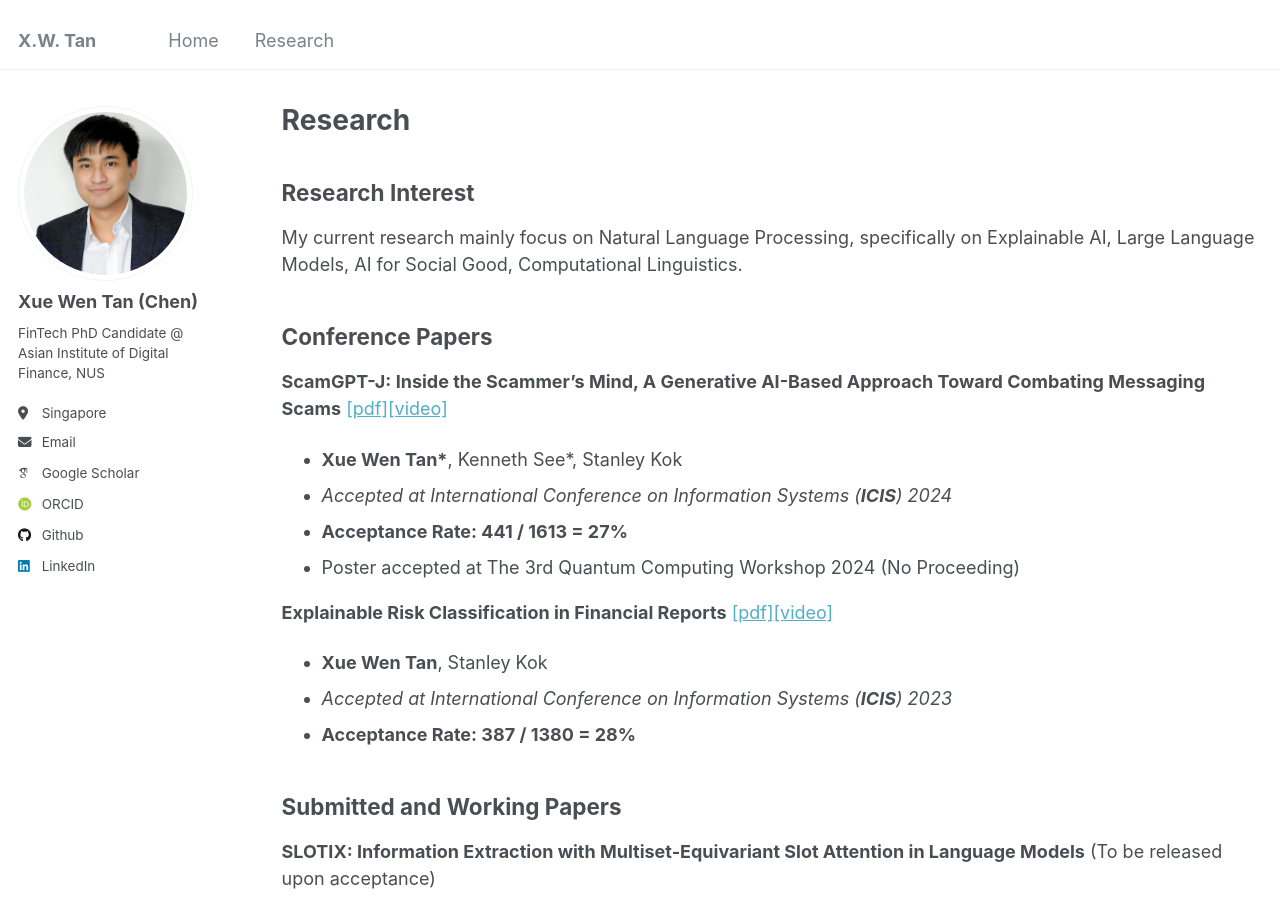
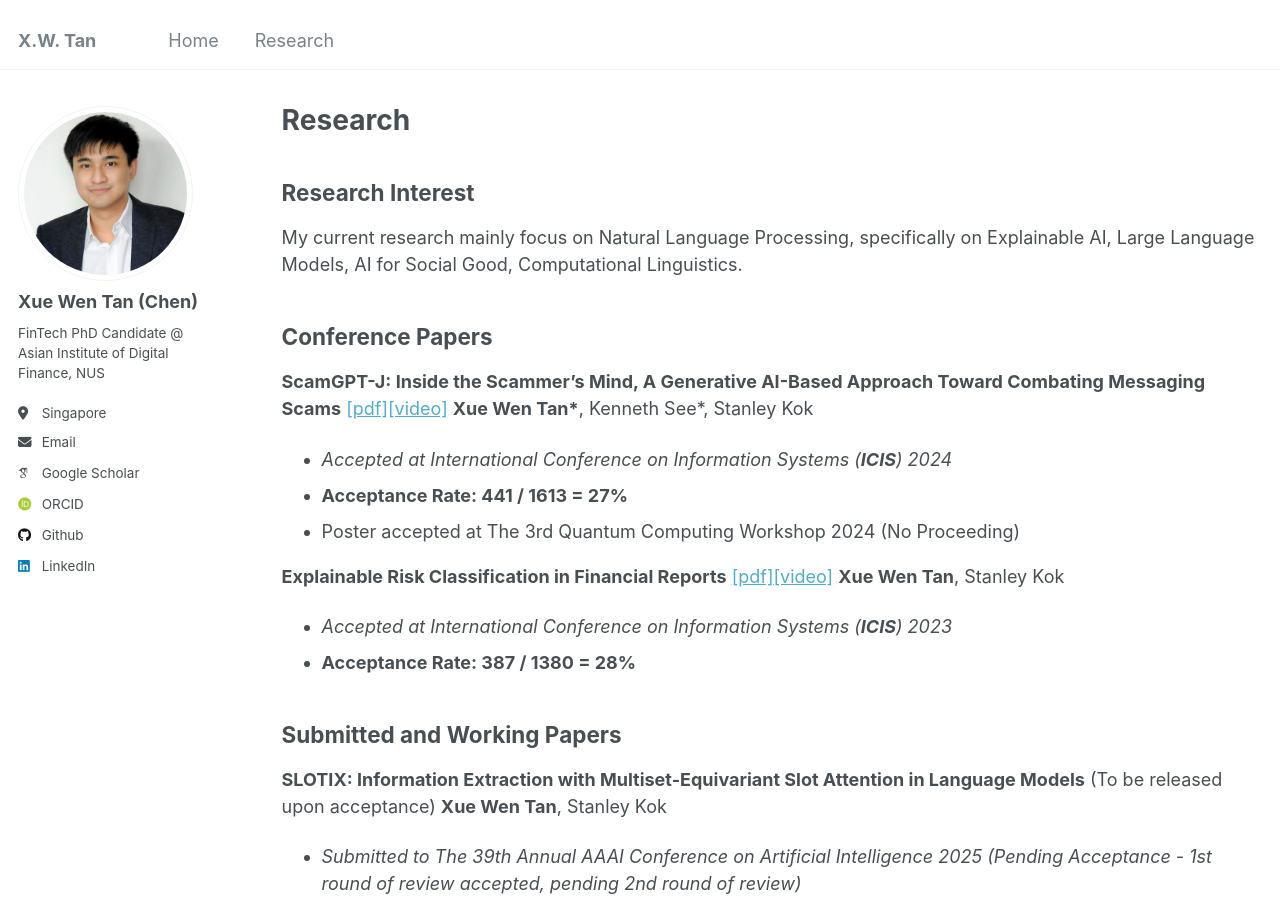
Before and after one commit to Chen-XueWen/Chen-XueWen.github.io, a Jekyll site: the page built from _pages/publications.md, in a window 1280 px wide and 900 px high. Built offline with Jekyll 4.4.1, drawn with Linux system fonts in a browser that asks for light colours; some web fonts are replaced.

```diff
--- a/_pages/publications.md
+++ b/_pages/publications.md
@@ -9,19 +9,19 @@ My current research mainly focus on Natural Language Processing, specifically on
 
 ## Conference Papers
 **ScamGPT-J: Inside the Scammer’s Mind, A Generative AI-Based Approach Toward Combating Messaging Scams** [[pdf]](https://arxiv.org/abs/2412.13528)[[video]](https://aisel.aisnet.org/icis2024/humtechinter/humtechinter/14/)
-  - **Xue Wen Tan\***, Kenneth See\*, Stanley Kok
+**Xue Wen Tan\***, Kenneth See\*, Stanley Kok
   - *Accepted at International Conference on Information Systems (**ICIS**) 2024*
   - **Acceptance Rate: 441 / 1613 = 27%**
   - Poster accepted at The 3rd Quantum Computing Workshop 2024 (No Proceeding)
 
 **Explainable Risk Classification in Financial Reports** [[pdf]](https://arxiv.org/abs/2405.01881)[[video]](https://aisel.aisnet.org/icis2023/blockchain/blockchain/3/)
-  - **Xue Wen Tan**, Stanley Kok
+**Xue Wen Tan**, Stanley Kok
   - *Accepted at International Conference on Information Systems (**ICIS**) 2023*
   - **Acceptance Rate: 387 / 1380 = 28%**
 
 ## Submitted and Working Papers
 **SLOTIX: Information Extraction with Multiset-Equivariant Slot Attention in Language Models** (To be released upon acceptance)
-  - **Xue Wen Tan**, Stanley Kok
+**Xue Wen Tan**, Stanley Kok
   - *Submitted to The 39th Annual AAAI Conference on Artificial Intelligence 2025 (Pending Acceptance - 1st round of review accepted, pending 2nd round of review)*
 
 **Holistic Multiagent Systems Framework for Agile Software Development Lifecycle** (To be released upon acceptance)
```
